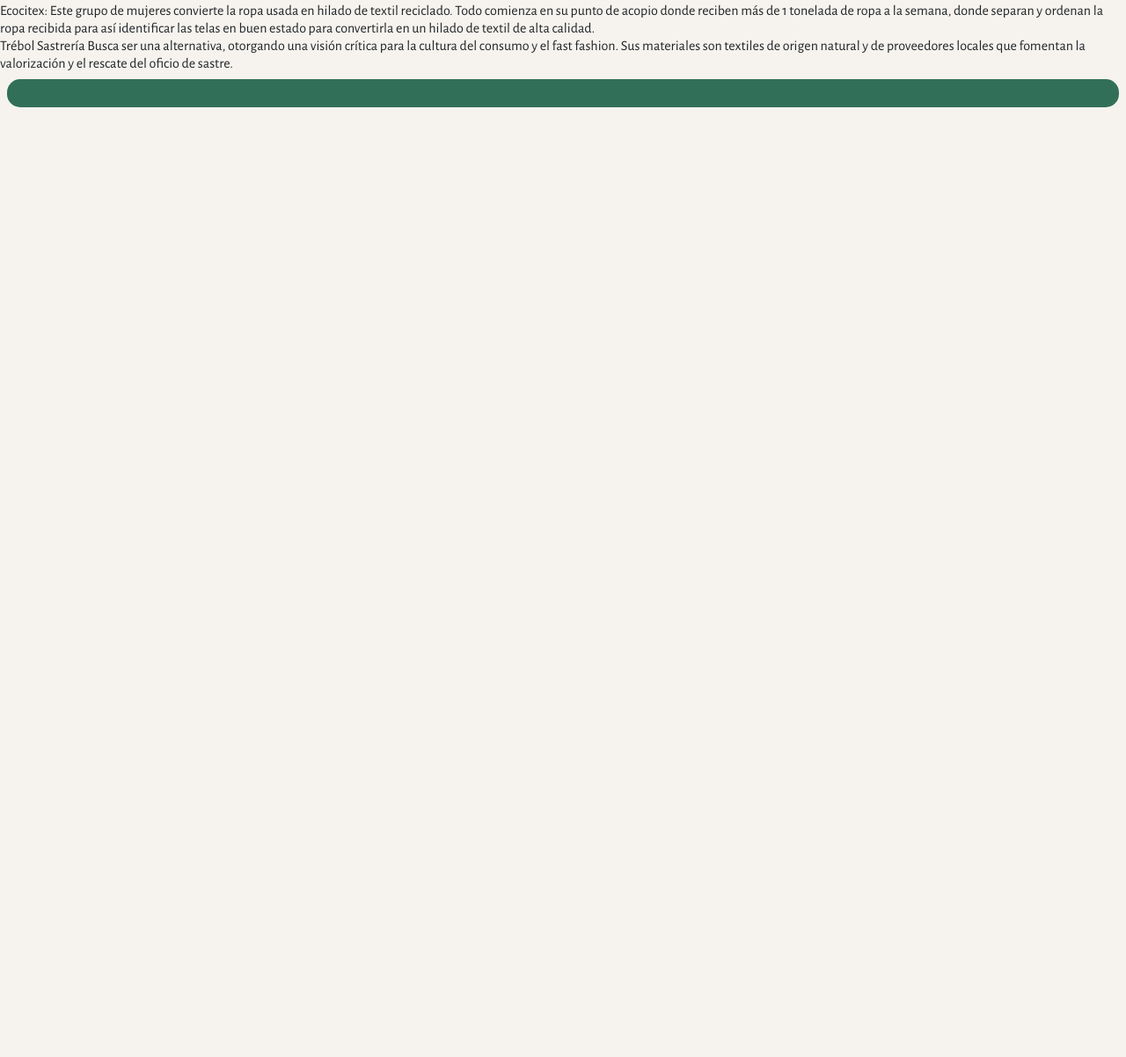
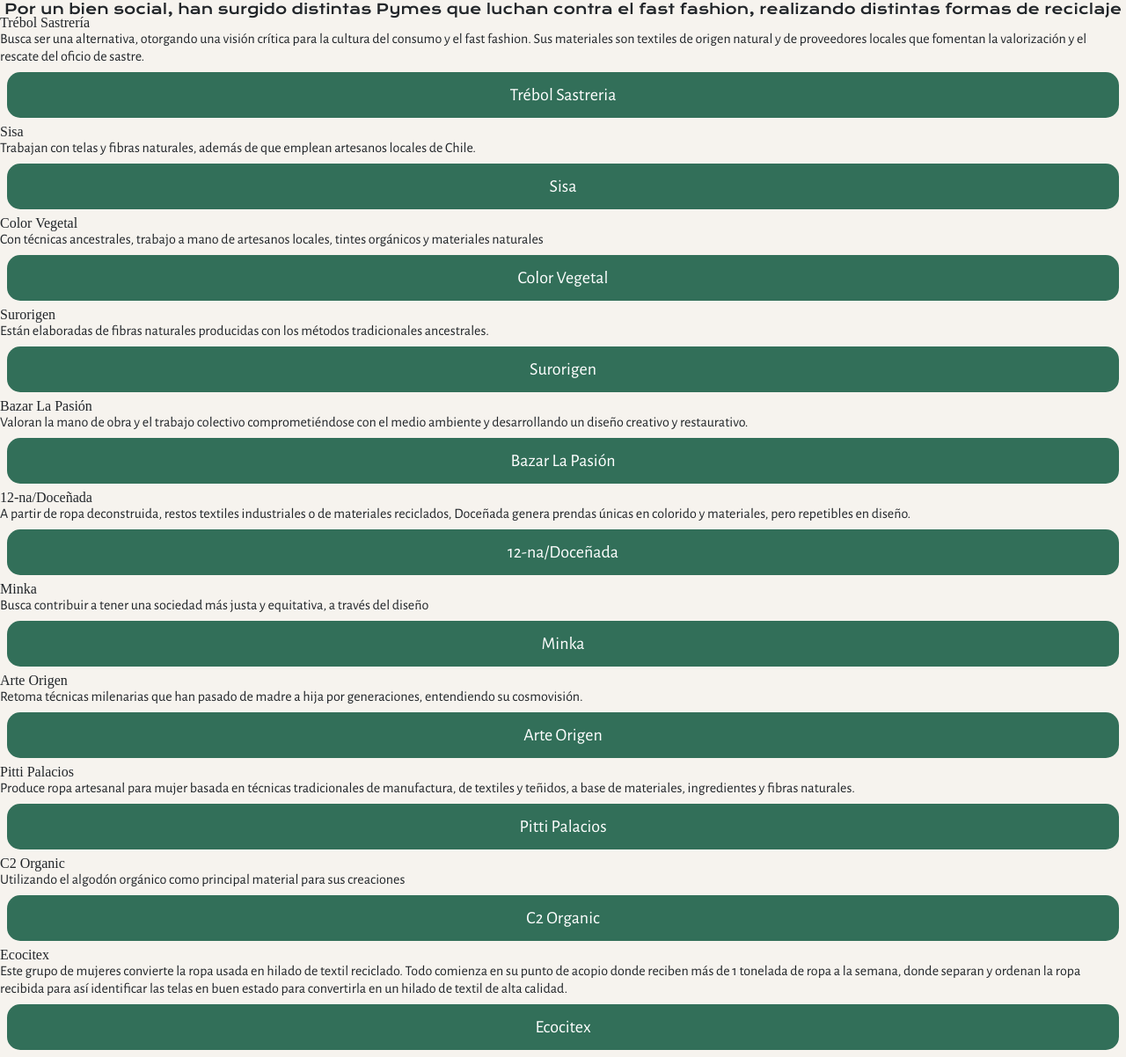
Before and after one commit to ead-codigo-2022/proyecto-grupal-antonia-jeldes-delia-madrid, a plain HTML site: page Páginas/Marcas-Sustentables.html in a window 1280 px wide. Shown: the part 265-1467 px from the top of the page at 88% size. Before the commit the page ends 800 px from the top, so only its background shows below. Drawn offline with nearby package versions, Linux system fonts and the light colour scheme; a web font is replaced by a local one.

Commit message:
Update Marcas-Sustentables.html

```diff
--- a/Páginas/Marcas-Sustentables.html
+++ b/Páginas/Marcas-Sustentables.html
@@ -34,25 +34,92 @@
 
         <div class="seccion1">
           <div class="Titulo">
-              <h1>Marcas Sustentables</h1>
+              <h1>Pymes Sustentables en Chile</h1>
           </div>
-          <p>Ecocitex:
-          Este grupo de mujeres convierte la ropa usada en hilado de textil reciclado.
-          Todo comienza en su punto de acopio donde reciben más de 1 tonelada de ropa a la semana,
-          donde separan y ordenan la ropa recibida para así identificar las telas en buen estado
-          para convertirla en un hilado de textil de alta calidad.
-          </p>
- <p> Trébol Sastrería
-  Busca ser una alternativa, otorgando una visión crítica para la cultura del consumo y el fast fashion. Sus materiales son textiles de origen natural y de proveedores locales que fomentan la valorización y el rescate del oficio de sastre.
+          <h5>Por un bien social, han surgido distintas Pymes que luchan contra el fast fashion, realizando distintas formas de reciclaje
+          </h5>
+
+
+ <h6>Trébol Sastrería</h6>
+ <p> Busca ser una alternativa, otorgando una visión crítica para la cultura del consumo y el fast fashion. Sus materiales son textiles de origen natural y de proveedores locales que fomentan la valorización y el rescate del oficio de sastre.
   </p>
 </div>
-<a class="botonnosotras" href="https://www.trebolsastreria.com/"</a>
+<a class="botonnosotras" href="https://www.trebolsastreria.com/">Trébol Sastreria</a>
+</div>
+
+<h6>Sisa</h6>
+  <p>Trabajan con telas y fibras naturales, además de que emplean artesanos locales de Chile.
+  </p>
+</div>
+<a class="botonnosotras" href="https://shopsisa.com/">Sisa</a>
+</div>
+
+<h6>Color Vegetal</h6>
+ <p> Con técnicas ancestrales, trabajo a mano de artesanos locales, tintes orgánicos y materiales naturales
+  </p>
+</div>
+<a class="botonnosotras" href="http://colorvegetal.cl/">Color Vegetal</a>
+</div>
+
+<h6>Surorigen</h6>
+<p>Están elaboradas de fibras naturales producidas con los métodos tradicionales ancestrales.
+</p>
+</div>
+<a class="botonnosotras" href="http://www.surorigen.cl/">Surorigen</a>
+</div>
+
+<h6>Bazar La Pasión</h6>
+<p>Valoran la mano de obra y el trabajo colectivo comprometiéndose con el medio ambiente y desarrollando un diseño creativo y restaurativo.
+</p>
+</div>
+<a class="botonnosotras" href="https://www.bazarlapasion.cl/">Bazar La Pasión</a>
+</div>
+
+<h6>12-na/Doceñada</h6>
+<p>A partir de ropa deconstruida, restos textiles industriales o de materiales reciclados, Doceñada genera prendas únicas en colorido y materiales, pero repetibles en diseño.
+</p>
+</div>
+<a class="botonnosotras" href="https://docena.net/">12-na/Doceñada</a>
+</div>
+
+<h6>Minka</h6>
+<p>Busca contribuir a tener una sociedad más justa y equitativa, a través del diseño
+</p>
+</div>
+<a class="botonnosotras" href="https://www.causaminka.cl/">Minka</a>
+</div>
+
+<h6>Arte Origen </h6>
+<p>Retoma técnicas milenarias que han pasado de madre a hija por generaciones, entendiendo su cosmovisión.
+</p>
+</div>
+<a class="botonnosotras" href="http://www.arteorigen.com/">Arte Origen</a>
+</div>
+
+<h6>Pitti Palacios</h6>
+<p>Produce ropa artesanal para mujer basada en técnicas tradicionales de manufactura, de textiles y teñidos, a base de materiales, ingredientes y fibras naturales.
+</p>
+</div>
+<a class="botonnosotras" href="https://pittipalacios.blogspot.com/">Pitti Palacios</a>
+</div>
+
+<h6>C2 Organic</h6>
+<p>Utilizando el algodón orgánico como principal material para sus creaciones</p>
+</div>
+<a class="botonnosotras" href="https://web.facebook.com/C2-Organic-772553029528137/?_rdc=1&_rdr">C2 Organic</a>
+</div>
+
+<h6>Ecocitex</h6>
+<p>Este grupo de mujeres convierte la ropa usada en hilado de textil reciclado. Todo comienza en su punto de acopio donde reciben más de 1 tonelada de ropa a la semana, donde separan y ordenan la ropa recibida para así identificar las telas en buen estado para convertirla en un hilado de textil de alta calidad.
+</p>
+</div>
+<a class="botonnosotras" href="https://www.ecocitex.cl/">Ecocitex</a>
 </div>
 
 
-  <p>
 
-  </p>
+
+
         </div>
 
 
```
